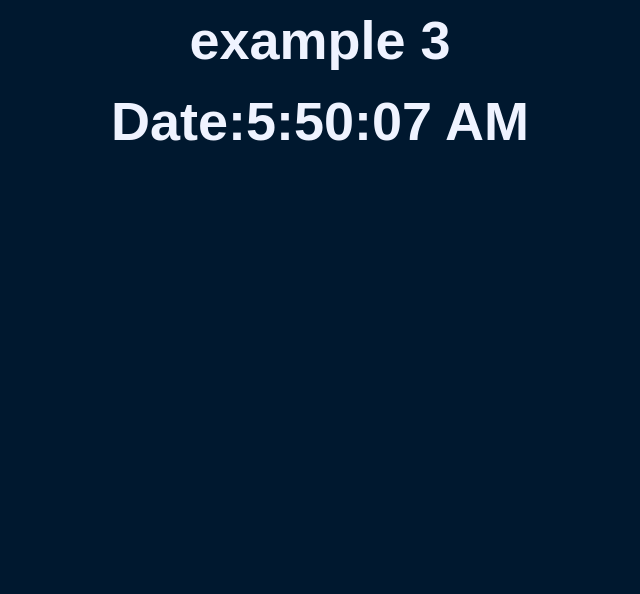
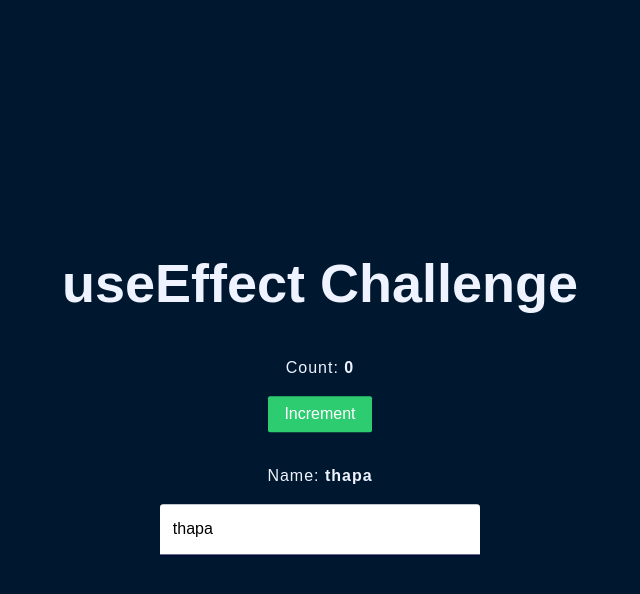
Before and after one commit to teertharaj07/React-Journey-2025, a React app: page / in a window 1280 px wide. Shown: the top 594 px of the page, without its empty margins (320-960 px from the left). Built offline with nearby package versions, Linux system fonts and the light colour scheme; the HTML template or start-up script is replaced by a standard one.

Commit message:
day 53 : React useEffect challenge ! Lets Solve it

```diff
--- a/src/App.jsx
+++ b/src/App.jsx
@@ -1,9 +1,11 @@
 
 
-import  {ReactUseEffect } from "./components/hooks/UseEffect";
+// import  {ReactUseEffect } from "./components/hooks/UseEffect";
+import  { Challenge } from "./components/hooks/UseEffect/EffectChallenge";
 
 const App = () => {
-  return <ReactUseEffect />;
+  // return <ReactUseEffect />;
+  return < Challenge/>;
 
 };
 
--- /dev/null
+++ b/src/components/hooks/UseEffect/EffectChallenge.jsx
@@ -0,0 +1,81 @@
+// //!React Hook Challenge: Dynamic State Management and Document Title Update with useEffect
+
+
+
+// //* Description: In this challenge, you'll create a React component that dynamically manages state using ‘useState” and “useEffect]’ hooks. Your component will include:
+
+// //? 1. A counter that increments when a button is clicked.
+
+// //? 2. An input field where users can type their name.
+
+// //? 3. The document title will update to show the current count.
+
+
+// import { useEffect, useState } from "react";
+// import "./index.css";
+
+// export const Challenge = () => {
+//   const [count, setCount] = useState(0);
+//   const [name, setName] = useState("thapa");
+
+//   // Order matters! Keep Hooks in the same order across renders
+//   useEffect(() => {
+//     document.title = `count: ${count}`;
+//   }, [count]);
+
+//   useEffect(() => {
+//     console.log(name);
+//   }, [name]);
+
+//   return (
+//     <div className="container effect-container">
+//       <h1>useEffect Challenge</h1>
+//       <p>
+//         Count: <span> {count} </span>
+//       </p>
+//       <button onClick={() => setCount(count + 1)}>Increment</button>
+//       <p>
+//         Name: <span> {name} </span>
+//       </p>
+//       <input
+//         type="text"
+//         value={name}
+//         onChange={(e) => setName(e.target.value)}
+//       />
+//     </div>
+//   );
+// };
+
+
+
+import "./index.css";
+import {useEffect,useState } from "react";
+export const Challenge = () => {
+  const [count, setCount] = useState(0);
+     const [name, setName] = useState("thapa");
+
+  // Order matters! Keep Hooks in the same order across renders
+  useEffect(() => {
+    document.title = `count: ${count}`;
+  }, [count]);
+
+
+  useEffect(() => {
+    console.log(name);
+  }, [name]);
+
+  return (
+    <div className="container effect-container">
+      <h1>useEffect Challenge</h1>
+      <p>
+        Count: <span>{count} </span>
+      </p>
+      <button onClick={()=>setCount(count+1)}>Increment</button>
+      <p>
+        Name: <span> {name}</span>
+      </p>
+      <input
+        type="text" value={name} onChange={(e)=>setName(e.target.value)}/>
+    </div>
+  );
+};
--- a/src/components/hooks/UseEffect/index.css
+++ b/src/components/hooks/UseEffect/index.css
@@ -1,3 +1,4 @@
+@import url("https://fonts.googleapis.com/css?family=Lato");
 * {
     margin: 0;
     padding: 0;
@@ -121,7 +122,7 @@
     }
   }
 
-  @import url("https://fonts.googleapis.com/css?family=Lato");
+
 
   body {
     background: #00182f;
```
Also changed, not shown: my notes/53_React useEffect challenge.md (added, +44 -0 lines).
